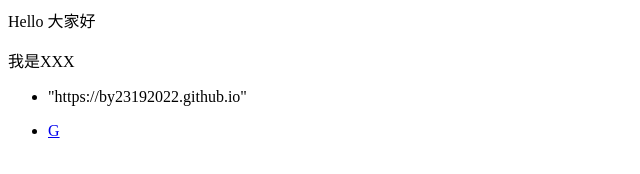
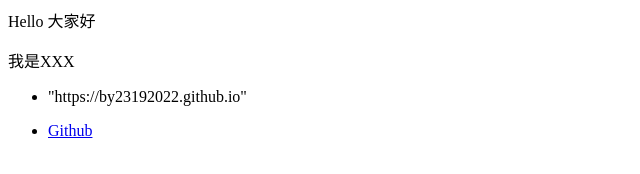
Before and after one commit to by23192022/by23192022.github.io, a plain HTML site: page index.html in a window 1280 px wide. Shown: the full height of the page, 0-640 px from the left. Drawn offline with Linux system fonts and the light colour scheme.

Commit message:
Update index.html

```diff
--- a/index.html
+++ b/index.html
@@ -3,5 +3,5 @@
 
 <ul>
     <li> <p>"https://by23192022.github.io"</p> </li>
-  <li> <a href="https://by23192022.github.io">G</a> </li>
+  <li> <a href="https://by23192022.github.io">Github</a> </li>
 </ul>
```
